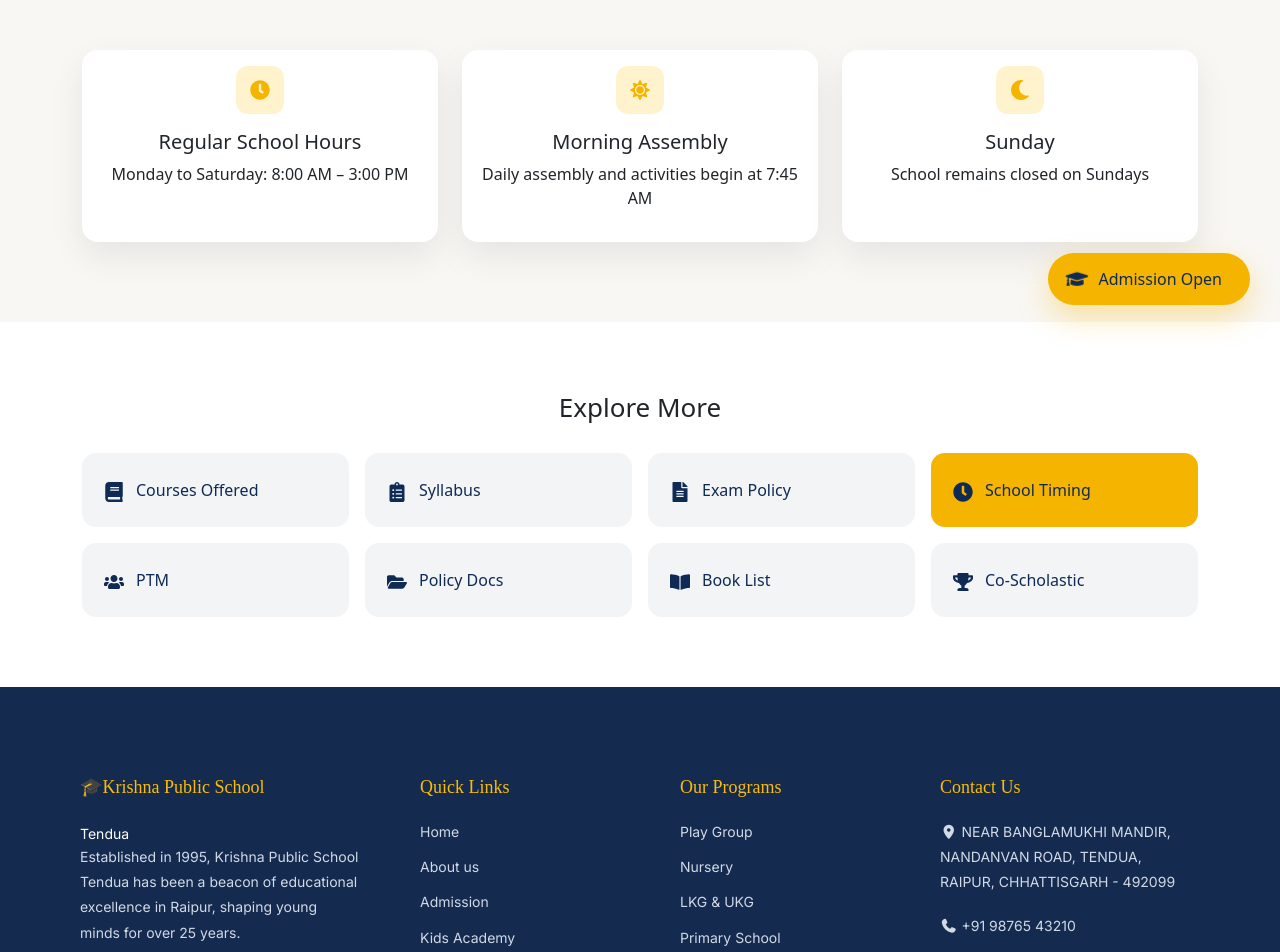
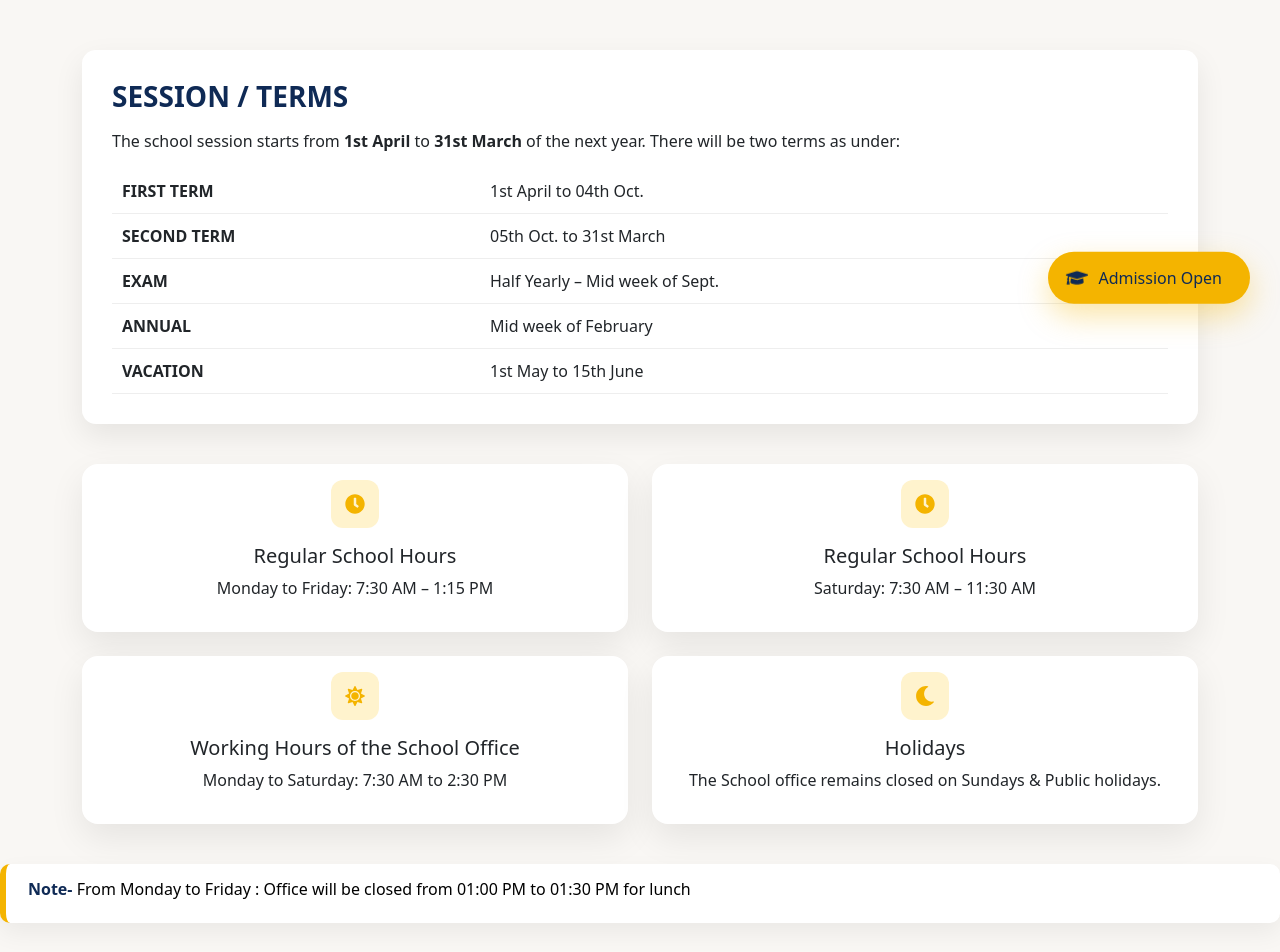
Before and after one commit to ali-0507/Krishna-Public-School, a React (Vite) app in the folder frontend/: page /academics/school-timing in a window 1280 px wide. Shown: the part 440-1392 px from the top of the page. Built offline with nearby package versions, Linux system fonts and the light colour scheme.

Commit message:
sportscard

```diff
--- a/frontend/src/components/common/Footer.jsx
+++ b/frontend/src/components/common/Footer.jsx
@@ -7,9 +7,8 @@ export default function Footer() {
         {/* School Info */}
         <div className="footer-col">
           <div className="footer-logo">
-            <h4>🎓Krishna Public School</h4>
+            <h4>🎓Krishna Public School Tendua</h4>
           </div>
-          <small>Tendua</small>
 
           <p>
             Established in 1995, Krishna Public School Tendua has been a beacon
--- a/frontend/src/pages/academics/CoScholastic.jsx
+++ b/frontend/src/pages/academics/CoScholastic.jsx
@@ -1,3 +1,4 @@
+import { useState } from "react";
 import { FaTrophy, FaMusic, FaPaintBrush, FaRunning } from "react-icons/fa";
 import AcademicHero from "../../components/Academics/AcademicHero";
 import ExploreMore from "../../components/Academics/ExploreMore";
@@ -7,12 +8,14 @@ const coData = [
   {
     title: "Sports & Games",
     desc: "Physical fitness through indoor and outdoor sports.",
-    icon: <FaRunning />
+    icon: <FaRunning />,
+    isSports: true
   },
   {
-    title: "Arts & Craft",
+    title: "Co-Curricular Activities",
     desc: "Creative expression through drawing and craft activities.",
-    icon: <FaPaintBrush />
+    icon: <FaPaintBrush />,
+    isActivities: true
   },
   {
     title: "Music & Dance",
@@ -27,6 +30,8 @@ const coData = [
 ];
 
 export default function CoScholastic() {
+  const [openCard, setOpenCard] = useState(null);
+
   return (
     <>
       <AcademicHero
@@ -34,22 +39,96 @@ export default function CoScholastic() {
         title="Co-Scholastic Activities"
         subtitle="Encouraging creativity, sports, and holistic development"
       />
+
       <section className="academics-section">
         <div className="container">
           <div className="row g-4">
+
             {coData.map((item, index) => (
+              <div className="col-md-12" key={index}>
                 <div
-              className="col-md-6"
-              key={index}
-              data-aos="fade-up"
-              data-aos-delay={index * 100}
+                  className="card academics-card h-100"
+                  onClick={(e) => {
+                    e.stopPropagation();
+                    if(item.isSports || item.isActivities){
+                      setOpenCard(openCard === item.title ? null : item.title);
+                    }
+                  }}
+                  style={{
+                    cursor:
+                      item.isSports || item.isActivities
+                        ? "pointer"
+                        : "default"
+                  }}
                 >
-              <div className="card academics-card h-100">
                   <div className="card-body d-flex gap-3">
                     <div className="icon-box">{item.icon}</div>
+
                     <div>
-                    <h5>{item.title}</h5>
-                    <p>{item.desc}</p>
+                      <h5 className="sports-title">
+                        {item.title}
+
+                        {(item.isSports || item.isActivities) && (
+                          <span className="dropdown-icon">
+                            {openCard === item.title ? "<" : ">"}
+                          </span>
+                        )}
+                      </h5>
+
+                      {/* NORMAL CARDS */}
+                        {item.isSports && openCard !== item.title && <p>{item.desc}</p>}
+                        {item.isActivities && openCard !== item.title && <p>{item.desc}</p>}
+                        {!item.isSports && !item.isActivities && <p>{item.desc}</p>}
+
+
+                      {/* SPORTS DROPDOWN */}
+                      {item.isSports && openCard === item.title && (
+                        <div className="sports-details">
+                          <h6>PRIMARY GROUP (I to V)</h6>
+                          <p>
+                            Sprint, Speed Walk, Sac Race, Spoon–Marble Race, 3-Legged Race, Relay Race, Football, Cricket, Basketball, Kabaddi, Kho-Kho, PT Drill & Yoga.
+                          </p>
+
+                          <h6>MIDDLE GROUP (VI to VIII)</h6>
+                          <p>
+                            Sprint, Skipping Race, Chess, Carrom, Athletics, Cricket, Football, Basketball, Taekwondo, Karate, Judo, Badminton, Kho-Kho, Table Tennis, PT Drill & Yoga, Gymnastics, First Aid.
+                          </p>
+
+                          <h6>SECONDARY GROUP (IX to XII)</h6>
+                          <p>
+                            Sprint, Chess, Carrom, Athletics, Cricket, Football, Basketball, Taekwondo, Karate, Judo, Badminton, Kho-Kho, Table Tennis, PT Drill & Yoga, Gymnastics, First Aid.
+                          </p>
+
+                          <div className="sports-note">
+                            <strong>Note:</strong> Minimum 2 events compulsory.
+                          </div>
+                        </div>
+                      )}
+
+                      {/* CO-CURRICULAR DROPDOWN */}
+                      {item.isActivities && openCard === item.title && (
+                        <div className="sports-details">
+                          <h6>CLASSES I & II</h6>
+                          <p>
+                            Drawing & Painting, Clay/Plasticine Modelling, Playing in Sand-Pit, Splashing in the Kids Pool, Story-Telling, Group Games, Collage/Cutting & Pasting, Origamy, Greeting Card Making, Recitation, Literary Activities, Fancy Dress, Paper Craft, Music, Dance, Memory Contest
+                          </p>
+
+                          <h6>CLASSES III – V</h6>
+                          <p>
+                            Music, Dance, Dramatics Debate, Extempore, Craft, Water & Oil Painting, Embroidery, Calligraphy Science Club, Gardening, Flower Decoration, Salad Decoration, Rangoli, Computer Programming, Public Speaking, Quiz Programme, Essay Writing, Recitation, Elocution, Mono Act Play, Word Building.
+                          </p>
+
+                          <h6>CLASSES VI – VIII</h6>
+                          <p>
+                            Music, Dance, Dramatics, Debate, Quiz, Extempore, Craft, Drawing, Rangoli, Computer, Cooking without fire, Public speaking, calligraphy, Yoga, Election, Photography, Scientific skill development, Mathematical skill development, Quiz, Rock band, Gardening, Newspaper – making, Word building, Advertisement – making
+                          </p>
+
+                          <h6>CLASSES IX – XII</h6>
+                          <p>
+                            Music, Dance, Dramatics, Debate, Quiz, Extempore, Craft, Drawing, Rangoli, Computer, Cooking without fire, public speaking, calligraphy, Yoga, Election, Photography, Scientific skill development, Mathematical skill development, Quiz, Rock band, Gardening, Newspaper – making, Word building, Advertisement – making
+                          </p>
+                        </div>
+                      )}
                     </div>
                   </div>
                 </div>
@@ -58,6 +137,8 @@ export default function CoScholastic() {
           </div>
         </div>
       </section>
+
+      {/*Explore More*/}
       <ExploreMore />
     </>
   );
--- a/frontend/src/pages/academics/ParentTeacherMeeting.jsx
+++ b/frontend/src/pages/academics/ParentTeacherMeeting.jsx
@@ -29,6 +29,30 @@ export default function ParentTeacherMeeting() {
         title="Parent-Teacher Meeting"
         subtitle="Strengthening communication between parents and educators"
       />
+
+
+      {/* PTM FULL DESCRIPTION */}
+    <section className="ptm-description-section" data-aos="fade-up">
+      <div className="container">
+        <div className="ptm-description-card">
+
+          <h4 className="ptm-description-title">About Parent–Teacher Meeting</h4>
+            <p>
+              The Parents–Teachers Meet was a productive and insightful event, fostering a strong bond between home and school. Our school conducts PTMs seven times in a month, providing regular opportunities for parents to interact with teachers,discuss their child’s progress, and gain valuable insights into their academic and personal growth.
+            </p>
+
+            <p>
+              Teachers shared detailed feedback on students’ strengths, areas for improvement, and suggested ways to support their development. The open and honest exchange of ideas helped build trust and understanding, enabling parents and teachers to work together.
+            </p>
+
+            <p>
+              Each meeting concludes with a renewed sense of collaboration and commitment to students’ overall growth and well-being.
+            </p>
+        </div>
+      </div>
+    </section>
+
+    {/* Cards */}
     <section className="academics-section">
       <div className="container">
         <div className="row g-4">
--- a/frontend/src/pages/academics/SchoolTiming.jsx
+++ b/frontend/src/pages/academics/SchoolTiming.jsx
@@ -6,20 +6,26 @@ import "../../styles/academics.css";
 const timingData = [
   {
     title: "Regular School Hours",
-    desc: "Monday to Saturday: 8:00 AM – 3:00 PM",
+    desc: "Monday to Friday: 7:30 AM – 1:15 PM",
     icon: <FaClock />
   },
   {
-    title: "Morning Assembly",
-    desc: "Daily assembly and activities begin at 7:45 AM",
+    title: "Regular School Hours",
+    desc: "Saturday: 7:30 AM – 11:30 AM",
+    icon: <FaClock />
+  },
+  {
+    title: "Working Hours of the School Office",
+    desc: "Monday to Saturday: 7:30 AM to 2:30 PM",
     icon: <FaSun />
   },
   {
-    title: "Sunday",
-    desc: "School remains closed on Sundays",
+    title: "Holidays",
+    desc: "The School office remains closed on Sundays & Public holidays.",
     icon: <FaMoon />
   }
 ];
+
 
 export default function SchoolTiming() {
   return (
@@ -31,10 +37,55 @@ export default function SchoolTiming() {
       />
     <section className="academics-section">
       <div className="container">
+
+
+
+
+       {/* SESSION / TERMS */}
+    <div className="session-terms" data-aos="fade-up">
+      <h3 className="session-title">SESSION / TERMS</h3>
+
+      <p>
+        The school session starts from <b>1st April</b> to <b>31st March</b> of the next year.
+        There will be two terms as under:
+      </p>
+
+      <table className="session-table">
+        <tbody>
+          <tr>
+            <td><strong>FIRST TERM</strong></td>
+            <td>1st April to 04th Oct.</td>
+          </tr>
+          <tr>
+            <td><strong>SECOND TERM</strong></td>
+            <td>05th Oct. to 31st March</td>
+          </tr>
+          <tr>
+            <td><strong>EXAM</strong></td>
+            <td>Half Yearly – Mid week of Sept.</td>
+          </tr>
+          <tr>
+            <td><strong>ANNUAL</strong></td>
+            <td>Mid week of February</td>
+          </tr>
+          <tr>
+            <td><strong>VACATION</strong></td>
+            <td>1st May to 15th June</td>
+          </tr>
+        </tbody>
+      </table>
+    </div>
+
+
+
+
+
+
+
         <div className="row g-4">
           {timingData.map((item, index) => (
             <div
-              className="col-md-4"
+              className="col-md-6"
               key={index}
               data-aos="zoom-in"
               data-aos-delay={index * 120}
@@ -45,13 +96,21 @@ export default function SchoolTiming() {
                   <h5>{item.title}</h5>
                   <p>{item.desc}</p>
                 </div>
-              </div>
+            </div>
             </div>
           ))}
         </div>
       </div>
+
+      {/* NOTE */}
+        <div className="school-timing-note" data-aos="fade-up">
+          <h6><strong>Note- </strong>
+            From Monday to Friday : Office will be closed from 01:00 PM to 01:30 PM for lunch </h6>
+        </div>
     </section>
-        <ExploreMore />
+
+
+      <ExploreMore />
     </>
   );
 }
--- a/frontend/src/styles/academics.css
+++ b/frontend/src/styles/academics.css
@@ -96,3 +96,111 @@
   transform: translateY(-6px);
   box-shadow: 0 26px 60px rgba(244,180,0,0.28);
 }
+
+
+/* Sports Card */
+.sports-details {
+  margin-top: 12px;
+  font-size: 13px;
+  color: #5f6c85;
+  line-height: 1.7;
+}
+
+.sports-details h6 {
+  margin-top: 10px;
+  font-weight: 600;
+  color: black;
+}
+
+.sports-note {
+  margin-top: 10px;
+  background: #fff3cd;
+  padding: 8px 10px;
+  border-radius: 8px;
+  font-size: 13px;
+}
+
+.sports-title {
+  display: flex;
+  align-items: center;
+}
+
+.dropdown-icon {
+  margin-left: 11px;          /*Right side push */
+  font-size: 25px;            /* Bigger icon */
+  font-weight: bold;
+  /* color: #f4b400; */
+  color: black;
+  transition: transform 0.3s ease;
+}
+
+/* Optional hover effect */
+.academics-card:hover .dropdown-icon {
+  transform: scale(1.2);
+}
+
+.school-timing-note {
+  margin: 40px auto 0;
+  max-width: 1300px;
+  background: white;
+  border-left: 6px solid #f4b400;
+  padding: 16px 22px;
+  border-radius: 10px;
+  font-size: 15px;
+  color: black;
+  box-shadow: 0 10px 25px rgba(0,0,0,0.06);
+}
+
+.school-timing-note strong {
+  color: #0f2a55;
+}
+
+.session-terms {
+  background: #fff;
+  padding: 30px;
+  border-radius: 14px;
+  box-shadow: 0 12px 30px rgba(0,0,0,0.08);
+  margin-bottom: 40px;
+}
+
+.session-title {
+  /* text-align: center; */
+  margin-bottom: 15px;
+  font-weight: 700;
+  color: #0f2a55;
+}
+
+.session-table {
+  width: 100%;
+  margin-top: 15px;
+}
+
+.session-table td {
+  padding: 10px;
+  border-bottom: 1px solid #eee;
+}
+
+/* PTM */
+.ptm-description-section{
+  padding: 40px 0;
+}
+
+.ptm-description-card{
+  background:#fff;
+  border-radius:16px;
+  padding:28px;
+  box-shadow:0 14px 35px rgba(0,0,0,0.08);
+}
+
+.ptm-description-title{
+  text-align:center;
+  font-weight:600;
+  margin-bottom:15px;
+  color:#0f2a55;
+}
+
+.ptm-description-card p{
+  color:#5b6472;
+  line-height:1.7;
+  text-align:justify;
+}
```
Also changed, not shown: frontend/src/styles/admission.css (line endings or trailing spaces). Lines whose indentation alone changed are shown as unchanged.
